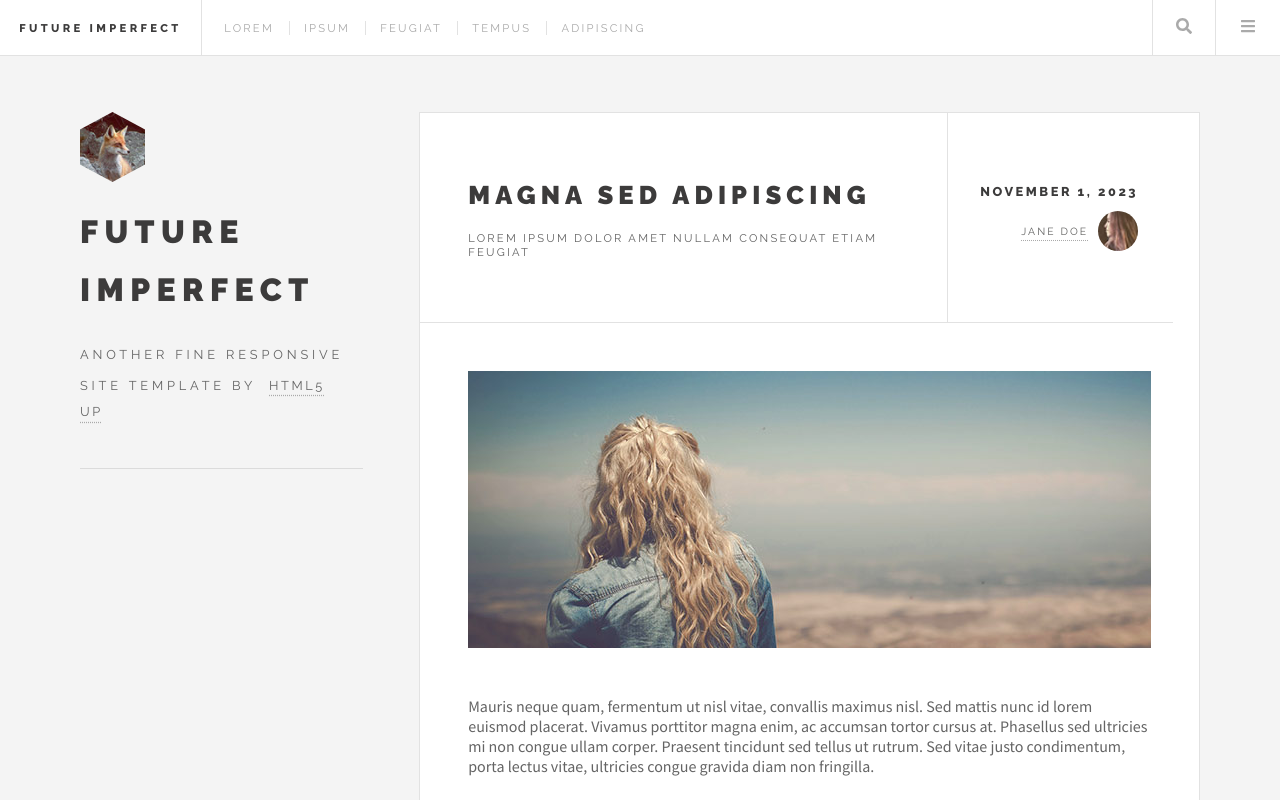
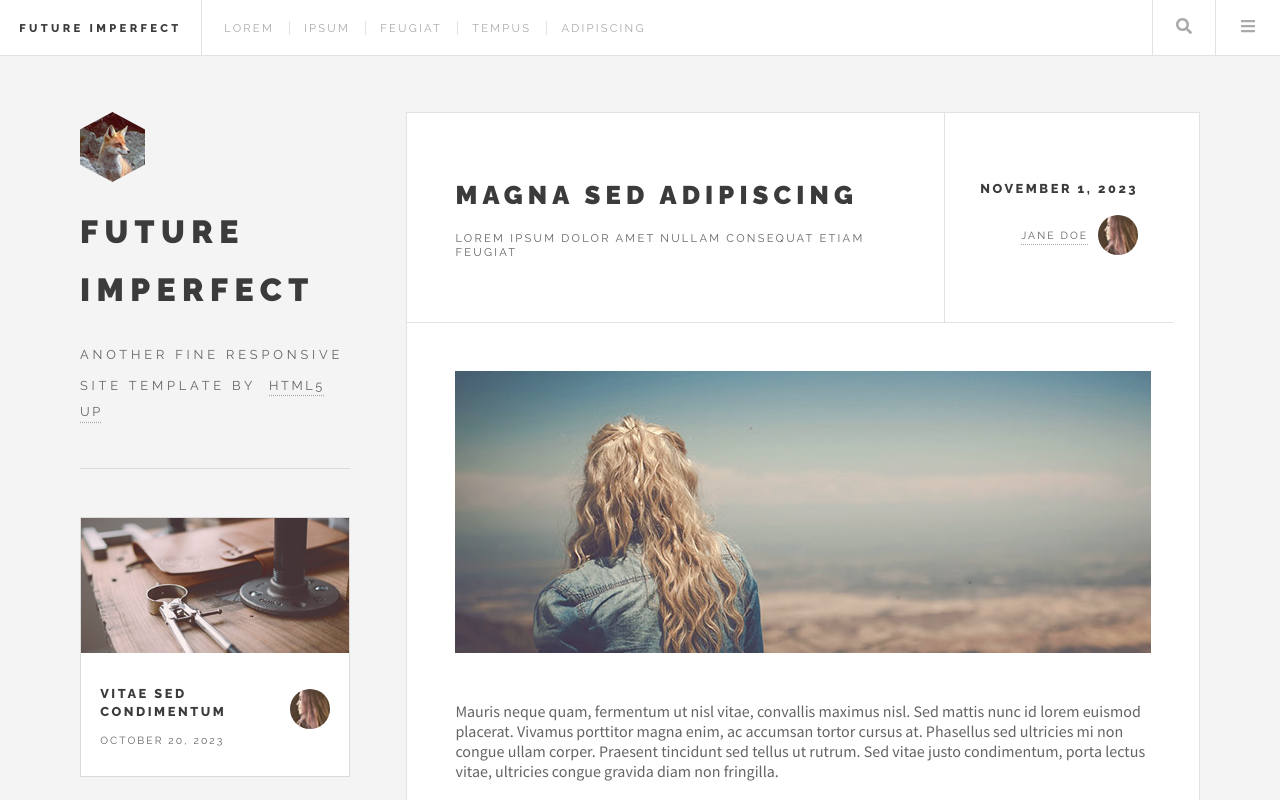
Before and after one commit to hyemin12/responsive-site-future_imperfect, a React (Create React App) app: page / in a window 1280 px wide. Shown: the top 800 px of the page. Built offline with nearby package versions, Linux system fonts and the light colour scheme.

Commit message:
'sidebar-cardpost만들기'

```diff
--- /dev/null
+++ b/src/components/CardPosts.js
@@ -0,0 +1,56 @@
+import { Link } from "react-router-dom";
+import styled from "styled-components";
+import Author from "./Elements/Author";
+import Date from "./Elements/Date";
+import Title from "./Elements/Title";
+
+const CardPosts = (post) => {
+  console.log(post);
+  const { title, subtitle, author, authorImg, img, date } = post;
+  return (
+    <CardPostContainer>
+      <CardTop>
+        <Img
+          src={img.type}
+          alt={title}
+          style={{ width: "100%", height: "100%", objectFit: "fill" }}
+        />
+      </CardTop>
+      <CardBottom>
+        <div>
+          <Title text={title} size={"0.8em"} />
+          <Date d={date} />
+        </div>
+        <Author src={authorImg.type} />
+      </CardBottom>
+    </CardPostContainer>
+  );
+};
+
+const CardPostContainer = styled.article`
+  margin-bottom: 2em;
+  border: 1px solid rgba(160, 160, 160, 0.3);
+  &:last-child {
+    margin-bottom: 0;
+  }
+`;
+const CardTop = styled(Link)`
+  display: block;
+  width: 100%;
+  margin-bottom: -4px;
+  overflow: hidden;
+`;
+const Img = styled.img`
+  transition: 0.4s;
+  &:hover {
+    transform: scale(1.1);
+  }
+`;
+const CardBottom = styled.div`
+  display: flex;
+  justify-content: space-between;
+  padding: 1.2em;
+  padding-bottom: 1.9em;
+  background-color: #fff;
+`;
+export default CardPosts;
--- a/src/components/Elements/Author.js
+++ b/src/components/Elements/Author.js
@@ -1,10 +1,10 @@
 import { Link } from "react-router-dom";
 import styled from "styled-components";
 
-const Author = ({ src, name, deco }) => {
+const Author = ({ src, name, type }) => {
   return (
     <Container to="#" onClick={(e) => e.preventDefault}>
-      <AuthorName>{name}</AuthorName>
+      {type === "all" && <AuthorName>{name}</AuthorName>}
       <AuthorImage src={src} alt={`Author ${name}`} />
     </Container>
   );
--- /dev/null
+++ b/src/components/Elements/Date.js
@@ -0,0 +1,25 @@
+import moment from "moment";
+import styled from "styled-components";
+
+const Date = ({ d, type }) => {
+  console.log(d, type);
+  return <P type={type}>{moment(d).format("LL")}</P>;
+};
+
+const P = styled.p`
+  text-transform: uppercase;
+  letter-spacing: 0.2em;
+  ${({ type }) =>
+    type === "bold"
+      ? `color: #3c3b3b;
+font-size: 0.8em;
+font-weight: 800;
+`
+      : `
+      color: rgb(100, 100, 100);
+font-size: 0.65em;
+font-weight: 400;
+      `}
+`;
+
+export default Date;
--- a/src/components/Intro.js
+++ b/src/components/Intro.js
@@ -29,8 +29,7 @@ const Intro = () => {
   );
 };
 const IntroContainer = styled.div`
-  padding-bottom: 3em;
-  border-bottom: 1px solid rgba(160, 160, 160, 0.3);
+  margin-bottom: 3em;
 `;
 const P = styled.p`
   display: inline;
--- a/src/components/MainPost.js
+++ b/src/components/MainPost.js
@@ -4,15 +4,12 @@ import styled from "styled-components";
 import Title from "./Elements/Title";
 import SubTitle from "./Elements/SubTitle";
 import Author from "./Elements/Author";
+import Date from "./Elements/Date";
+import Icon from "./Elements/Icon";
 import Button from "./Elements/Button";
-import Icon from "./Elements/Icon";
-
-import AuthorImg from "../image/avatar.jpg";
-import contentImg from "../image/pic01.jpg";
+import TextLink from "./Elements/TextLink";
 
 import { FaHeart, FaComment } from "react-icons/fa";
-import moment from "moment/moment";
-import TextLink from "./Elements/TextLink";
 
 const MainPost = (post) => {
   const [isLike, setIsLike] = useState({
@@ -23,8 +20,10 @@ const MainPost = (post) => {
   const {
     title,
     subtitle,
+    img,
     text,
     author,
+    authorImg,
     date,
     tag,
     commentCount,
@@ -46,12 +45,13 @@ const MainPost = (post) => {
           <SubTitle text={subtitle} />
         </TitleWrapper>
         <InfoWrapper>
-          <Date>{moment(date).format("LL")}</Date>
-          <Author name={author} src={AuthorImg} />
+          <Date d={date} type={"bold"} />
+          <br />
+          <Author type={"all"} name={author} src={authorImg.type} />
         </InfoWrapper>
       </TitleContainer>
       <ImgWrapper>
-        <Img src={contentImg} alt="Jane" />
+        <Img src={img.type} alt={title} />
       </ImgWrapper>
 
       {/* 본문 */}
@@ -115,14 +115,6 @@ const InfoWrapper = styled(Row)`
   border-left: 1px solid rgba(160, 160, 160, 0.3);
   flex-shrink: 0;
 `;
-const Date = styled.p`
-  margin-bottom: 1em;
-  color: #3c3b3b;
-  font-size: 0.8em;
-  font-weight: 800;
-  letter-spacing: 0.2em;
-  text-transform: uppercase;
-`;
 const ImgWrapper = styled.div`
   width: 100%;
   margin: 3em 0;
--- a/src/components/MiniPost.js
+++ /dev/null
@@ -1,4 +0,0 @@
-const MiniPost = () => {
-  return <div></div>;
-};
-export default MiniPost;
--- a/src/components/SideBar.js
+++ b/src/components/SideBar.js
@@ -1,10 +1,22 @@
 import Intro from "./Intro";
+import MiniPost from "./CardPosts";
+import styled from "styled-components";
 
-const SideBar = () => {
+const SideBar = ({ cardPosts, popularPosts }) => {
   return (
     <div>
       <Intro />
+      <CardPostContainer>
+        {cardPosts.map((post) => (
+          <MiniPost key={post.id} {...post} />
+        ))}
+      </CardPostContainer>
     </div>
   );
 };
+const CardPostContainer = styled.article`
+  padding: 3em 0;
+  border-top: 1px solid rgba(160, 160, 160, 0.3);
+  border-bottom: 1px solid rgba(160, 160, 160, 0.3);
+`;
 export default SideBar;
--- a/src/routes/Home.js
+++ b/src/routes/Home.js
@@ -11,11 +11,11 @@ const Home = () => {
   const limit = { main: 3, mini: 4, popular: 5 };
 
   const mainPosts = posts.slice(0, limit.main);
-  const miniPosts = posts.slice(limit.main, limit.main + limit.mini);
+  const cardPosts = posts.slice(limit.main, limit.main + limit.mini);
   const popularPosts = data
     .sort((a, b) => a.like < b.like)
     .slice(0, limit.popular);
-  console.log(posts, mainPosts, miniPosts, popularPosts);
+  console.log(posts, mainPosts, cardPosts, popularPosts);
   return (
     <Layout>
       <Container>
@@ -24,7 +24,7 @@ const Home = () => {
             <MainPost key={post.id} {...post} textOverflow={true} />
           ))}
         </Main>
-        <SideBar />
+        <SideBar cardPosts={cardPosts} popularPosts={popularPosts} />
       </Container>
     </Layout>
   );
@@ -37,7 +37,7 @@ const Container = styled.div`
   gap: 3.5em;
 `;
 const Main = styled.div`
-  width: 61vw;
+  width: 62vw;
   flex-shrink: 0;
 `;
 export default Home;
```
Also changed, not shown: src/data.js (+39 -1 lines).
